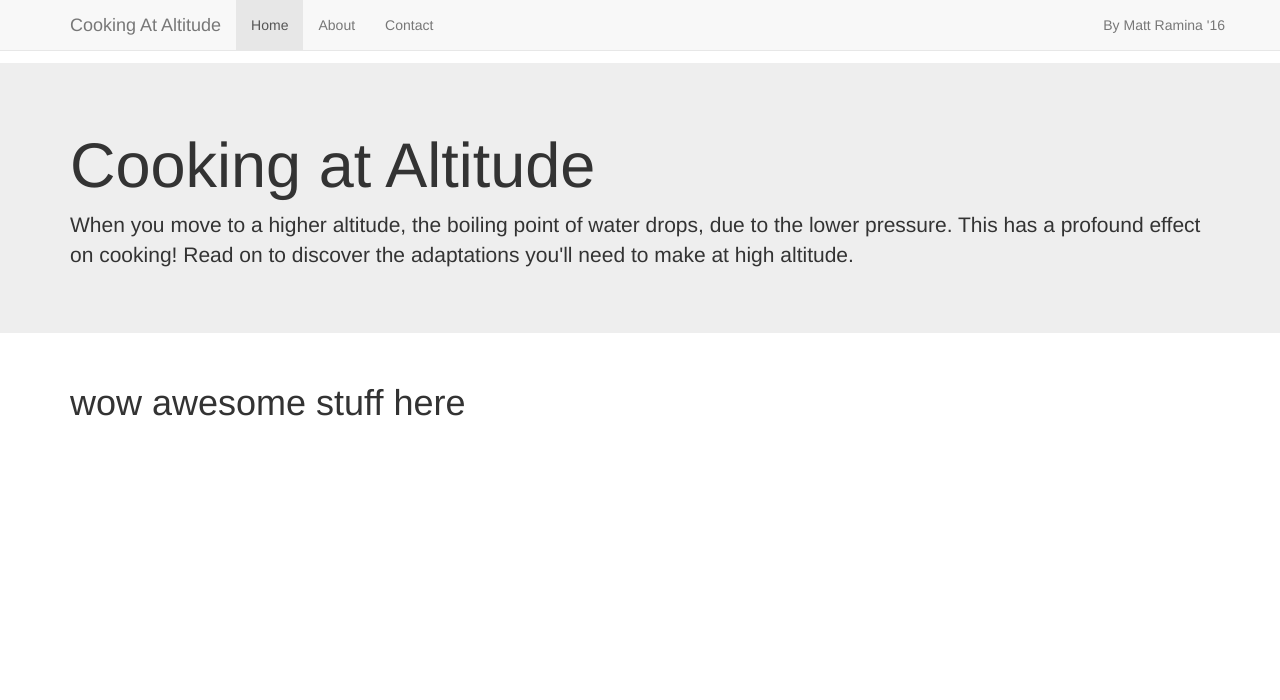
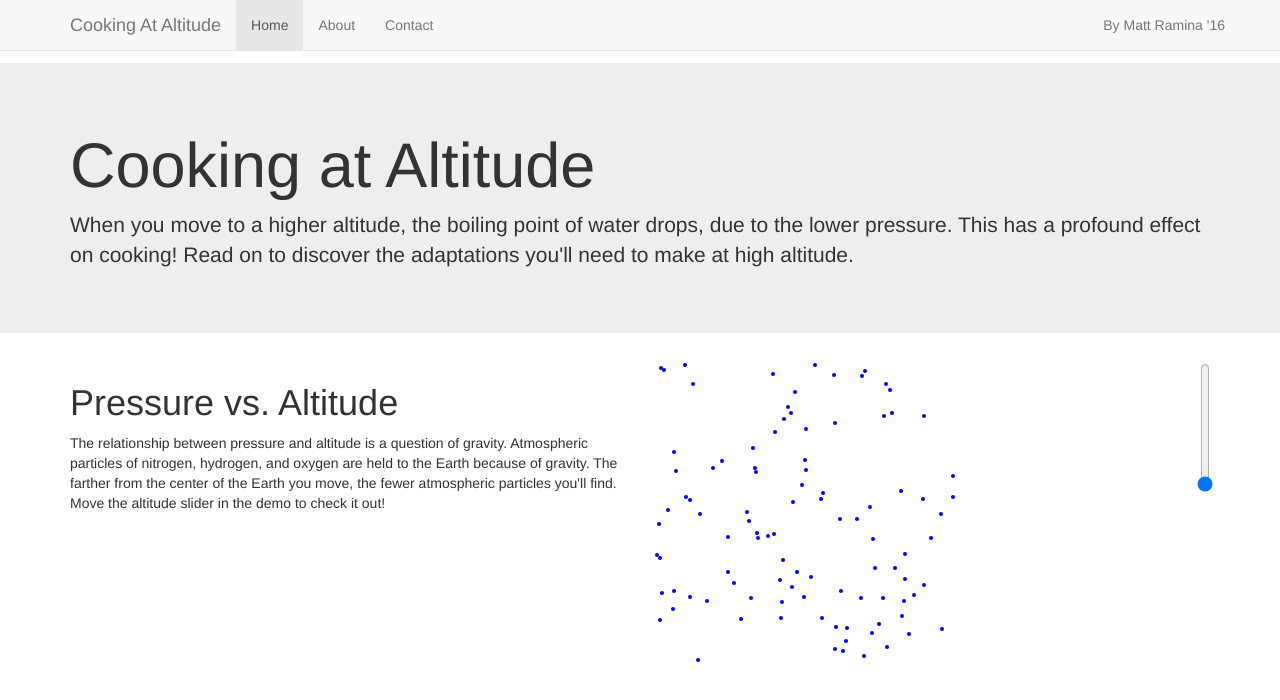
Before and after one commit to mattr555/cooking-at-altitude, a plain HTML site: page index.html in a window 1280 px wide. Drawn offline with nearby package versions, Linux system fonts and the light colour scheme.

Commit message:
:spaghetti:

```diff
--- a/index.html
+++ b/index.html
@@ -38,8 +38,20 @@
 
     <div class="container">
       <div class="content">
-        <h1>wow awesome stuff here</h1>
+        <div class="row">
+            <div class="col-md-6">
+                <h1>Pressure vs. Altitude</h1>
+                <p>The relationship between pressure and altitude is a question of gravity. Atmospheric particles of nitrogen, hydrogen, and oxygen are held to the Earth because of gravity. The farther from the center of the Earth you move, the fewer atmospheric particles you'll find. Move the altitude slider in the demo to check it out!</p>
+            </div>
+            <div class="col-md-6">
+                <div id="alt_particles"></div>
+                <input type="range" id="alt_slider" min="1" max="50" value="1">
+            </div>
+        </div>
       </div>
     </div><!-- /.container -->
+
+    <script src="//code.jquery.com/jquery-1.11.2.min.js"></script>
+    <script src="main.js"></script>
 </body>
 </html>
--- /dev/null
+++ b/main.js
@@ -0,0 +1,25 @@
+$(document).ready(function(){
+	var NUM_PARTICLES = 100
+
+	$('#alt_slider').on('input', function(){
+		var to_remove = Math.floor(10*Math.log2(this.value)),
+			$particles = $('.particle');
+		console.log(to_remove);
+		$particles.show();
+
+		for (var i = 0; i < NUM_PARTICLES; i++){
+			if (i < to_remove){
+				$particles.eq(i).hide();
+			}
+		}
+	});
+
+	var $altparticles = $('#alt_particles');
+
+	for (var i = 0; i < NUM_PARTICLES; i++) {
+		$('<div class="particle"></div>')
+			.css('top', Math.floor(Math.random()*300))
+			.css('left', Math.floor(Math.random()*300))
+			.appendTo($altparticles);
+	}
+});
--- a/style.css
+++ b/style.css
@@ -1,3 +1,24 @@
 .jumbotron {
 	margin-top: 63px;
 }
+
+#alt_particles {
+	height: 300px;
+	width: 300px;
+	position: relative;
+	float: left;
+}
+
+.particle {
+	height: 4px;
+	width: 4px;
+	border-radius: 2px;
+	background-color: blue;
+	position: absolute;
+}
+
+#alt_slider {
+	-webkit-appearance: slider-vertical;
+	float: right;
+	width: 10px;
+}
```
